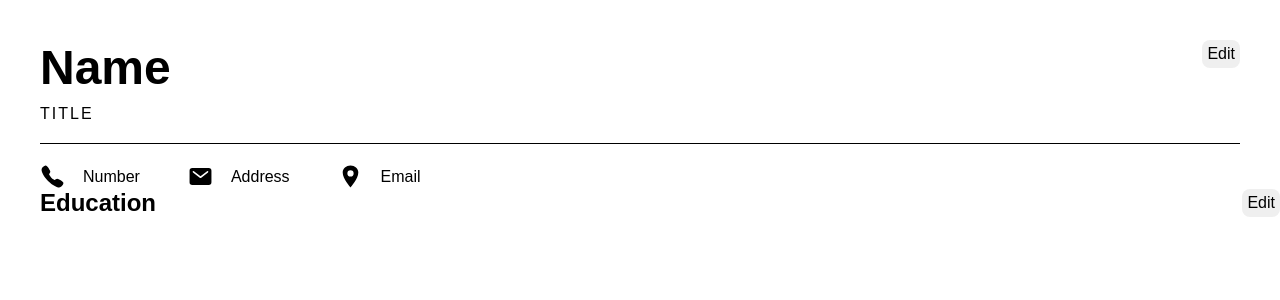
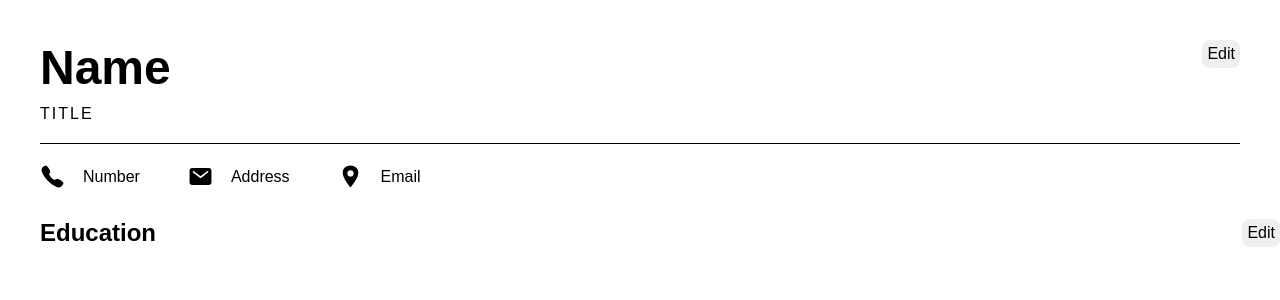
Before and after one commit to jwhong98/cv-project, a React (Create React App) app: page / in a window 1280 px wide. Shown: the top 300 px of the page. Built offline with nearby package versions, Linux system fonts and the light colour scheme; the HTML template or start-up script is replaced by a standard one.

Commit message:
small change

```diff
--- a/src/App.js
+++ b/src/App.js
@@ -4,7 +4,7 @@ import classes from "../src/styles/App.module.css";
 
 function App() {
   return (
-    <div className="App">
+    <div className={`${classes.app} App`}>
       <GeneralInfo />
       <Education />
     </div>
--- a/src/styles/App.module.css
+++ b/src/styles/App.module.css
@@ -8,3 +8,9 @@
 body {
   padding: 40px;
 }
+
+.app {
+  display: flex;
+  flex-direction: column;
+  gap: 30px;
+}
```
